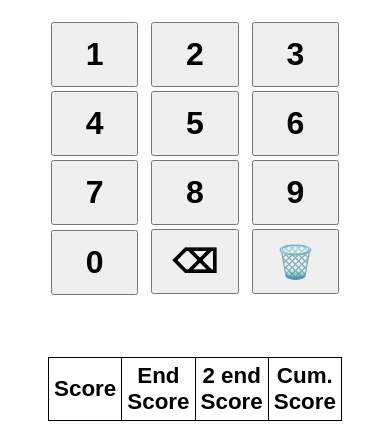
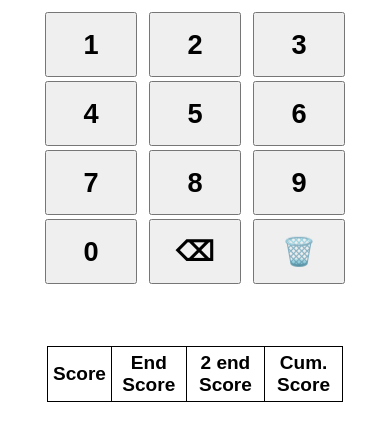
Before and after one commit to Blizarre/score, a plain HTML site: page index.html in a window 390 px wide. Shown: the top 431 px of the page. Drawn offline with Linux system fonts and the light colour scheme.

Commit message:
Make it slightly smaller for the phones

```diff
--- a/index.html
+++ b/index.html
@@ -9,8 +9,8 @@
     <style>
         body {
             font-family: sans-serif;
-            font-size: 200%;
-            margin: 20px;
+            font-size: 170%;
+            margin: 10px;
             text-align: center;
         }
 
```
